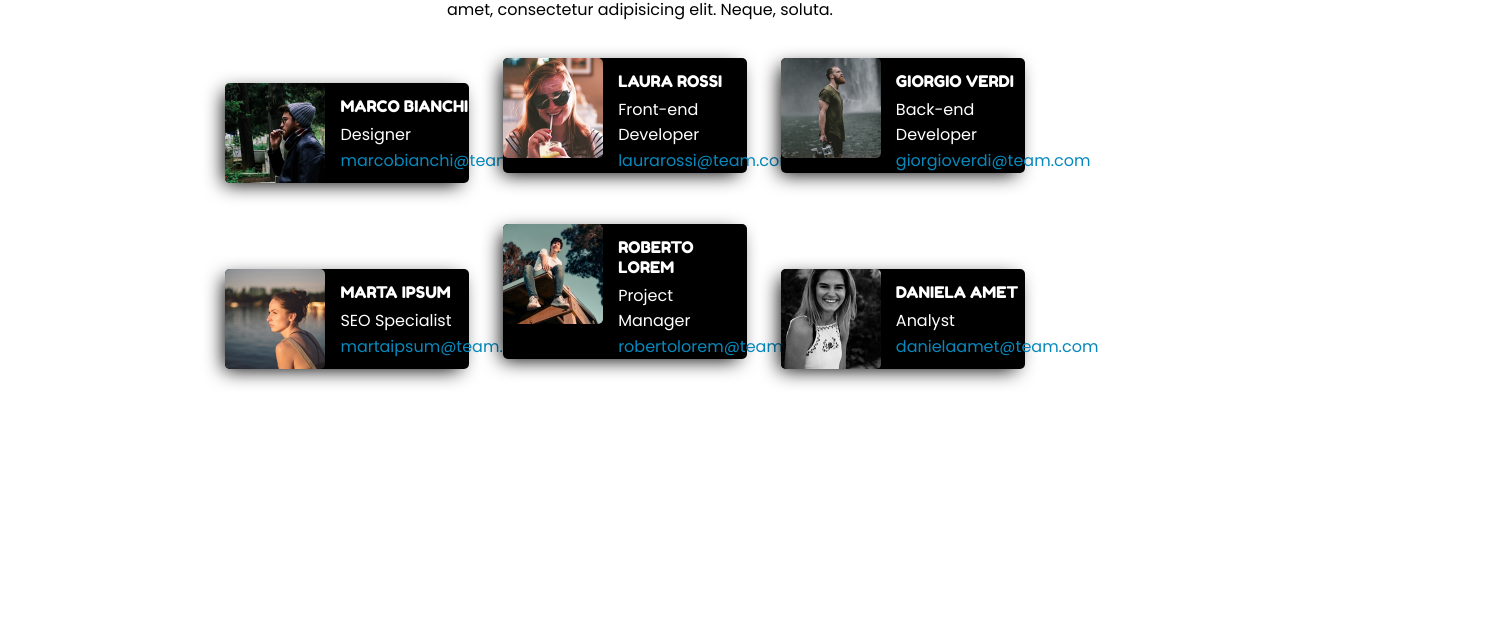
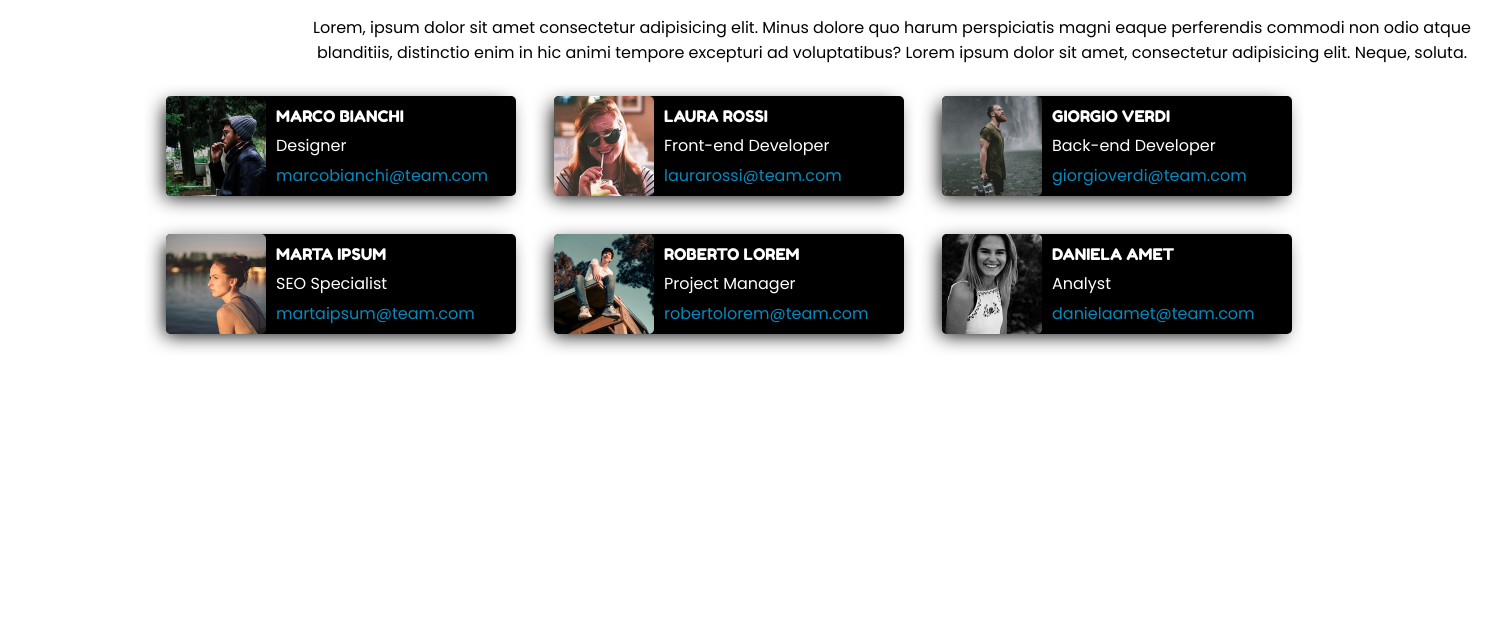
Before and after one commit to PeeperInTheSpace/html-css-float-cards, a plain HTML site: page index.html in a window 1280 px wide. Shown: the part 168-800 px from the top of the page, 1494 px wide, since content can reach past the window. Drawn offline with Linux system fonts and the light colour scheme.

Commit message:
Corretto

```diff
--- a/index.html
+++ b/index.html
@@ -17,17 +17,17 @@
     <main>
         <!-- Sezione titolo -->
         <section class="title">
-            <p>Meet Our Team</p>
+            <h1>Meet Our Team</h1>
         </section>
         <!-- Sezione Descrizione -->
         <section class="description">
             <p> Lorem, ipsum dolor sit amet consectetur adipisicing elit. Minus dolore quo harum perspiciatis magni eaque perferendis commodi non odio atque blanditiis, distinctio enim in hic animi tempore excepturi ad voluptatibus? Lorem ipsum dolor sit amet, consectetur adipisicing elit. Neque, soluta.</p>
         </section>
         <!-- Sezione Caselle -->
-        <section class="boxtopcontainer">
-
-            <div class="boxtop">
+        <section class="boxcontainer">
+            <div class="box clearfix">
                 <img src="assets/img/male1.png" alt="marcobianchi" class="float-left">
+                <div class="float-left">
                 <p class="name">
                     MARCO BIANCHI
                 </p>
@@ -37,9 +37,11 @@
                 <p class="mail">
                     marcobianchi@team.com
                 </p>
+                </div>
             </div>
-            <div class="boxtop">
+            <div class="box clearfix">
                 <img src="assets/img/female1.png" alt="laurarossi" class="float-left">
+                <div class="float-left">
                 <p class="name">
                     LAURA ROSSI
                 </p>
@@ -50,8 +52,10 @@
                     laurarossi@team.com
                 </p>
             </div>
-            <div class="boxtop">
+            </div>
+            <div class="box clearfix">
                 <img src="assets/img/male2.png" alt="giorgioverdi" class="float-left">
+                <div class="float-left">
                 <p class="name">
                     GIORGIO VERDI
                 </p>
@@ -61,12 +65,11 @@
                 <p class="mail">
                     giorgioverdi@team.com
                 </p>
+                </div>
             </div>
-        </section>
-
-        <section class="boxbottomcontainer">
-            <div class="boxbottom">
+            <div class="box clearfix">
                 <img src="assets/img/female2.png" alt="martaipsum" class="float-left">
+                <div class="float-left">
                 <p class="name">
                     MARTA IPSUM
                 </p>
@@ -77,8 +80,10 @@
                     martaipsum@team.com
                 </p>
             </div>
-            <div class="boxbottom">
+            </div>
+            <div class="box clearfix">
                 <img src="assets/img/male3.png" alt="robertolorem" class="float-left">
+                <div class="float-left">
                 <p class="name">
                     ROBERTO LOREM
                 </p>
@@ -88,9 +93,11 @@
                 <p class="mail">
                     robertolorem@team.com
                 </p>
+                </div>
             </div>
-            <div class="boxbottom">
+            <div class="box clearfix">
                 <img src="assets/img/female3.png" alt="danielaamet" class="float-left">
+                <div class="float-left">
                 <p class="name">
                     DANIELA AMET
                 </p>
@@ -100,6 +107,7 @@
                 <p class="mail">
                     danielaamet@team.com
                 </p>
+                </div>
             </div>
         </section>
 
--- a/style.css
+++ b/style.css
@@ -1,7 +1,11 @@
+* {
+    margin: 0;
+    padding: 0;
+}
+
 main {
     margin: 0 auto;
     width: 80%;
-    min-height: 50%;
 }
 
 .title {
@@ -12,83 +16,69 @@ main {
     margin: 0 auto;
     text-align: center;
     width: 30%;
+    margin-bottom: 3%;
+    margin-top: 2%;
 }
 
 .description {
     font-family: 'Poppins', sans-serif;
     font-weight: 400;
     text-align: center;
+    margin-bottom: 3%;
+    margin-top: 2%;
+    padding-left: 162px;
+    width: 1204px;
 }
 
-.boxtopcontainer {
-    padding: 2%  1.8%;
-    text-align: center;
+
+.boxcontainer {
+    width: 1200px;
+    margin: 0 auto;
+    height: 500px;
 }
 
-.boxbottomcontainer {
-    padding: 2%  1.8%;
-    text-align: center;
-
-}
-
-.boxtop {
-    width: 25%;
+.box {
+    width: 350px;
     background-color: black;
     box-shadow: -5px 5px 19px -4px #000000;
     border-radius: 5px;
-    display: inline-block;
-    margin-right: 30px;
-}
-
-.boxbottom {
-    width: 25%;
-    background-color: black;
-    box-shadow: -5px 5px 19px -4px #000000;
-    border-radius: 5px;
-    display: inline-block;
-    margin-right: 30px;
+    float: left;
+    margin-left: 38px;
+    margin-bottom: 38px;
 }
 
 div > p {
-    text-align: left;
+    margin-top: 10px;
+    margin-left: 10px;
+    line-height: 20px;
 }
 
-div > p.mail {
-    padding-bottom: 0px;
-    margin-bottom: 0px;
-}
-
-div > p.name {
-    padding-top: 13px;
-    margin-top: 0px;
-}
 
 .name {
     font-family: 'Fredoka One', cursive, sans-serif;
     color: white;
-    padding-left: 115px;
-    padding-top: 15px;
-    margin-bottom: -10px;
 }
 
 .role {
     font-family: 'Poppins', sans-serif;
     font-weight: 400;
     color: white;
-    padding-left: 115px;
 }
 
 .mail {
     font-family: 'Poppins', sans-serif;
     font-weight: 400;
     color: #0789bd;
-    padding-left: 115px;
-    margin-top: -15px;
-    padding-bottom: 10px;
 }
 
 .float-left {
+    height: 100px;
     float: left;
-    width: 100px;
     border-radius: 5px;
 }
+
+.clearfix::after {
+    content: "";
+    display: table;
+    clear: both;
+}
```
